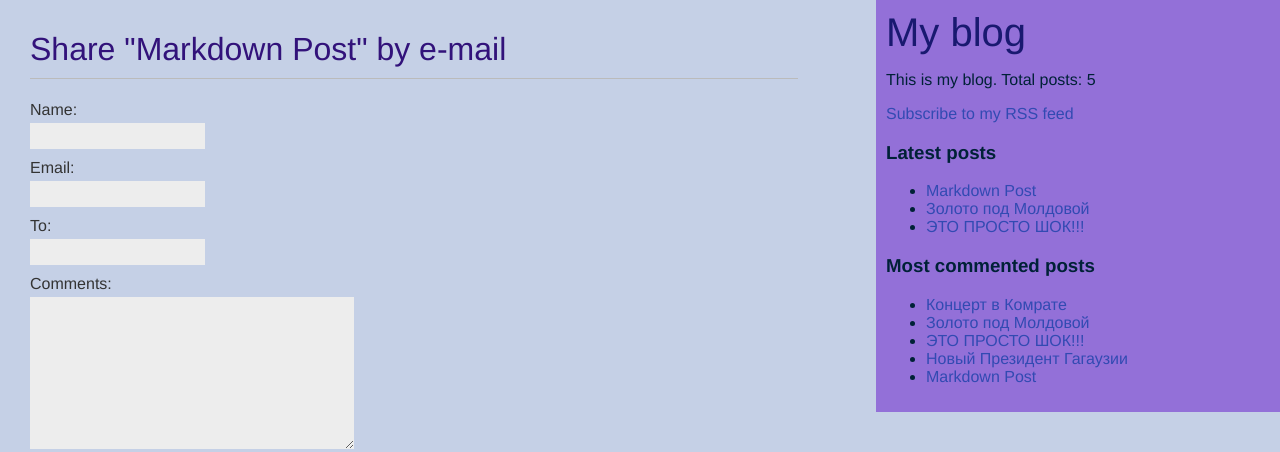
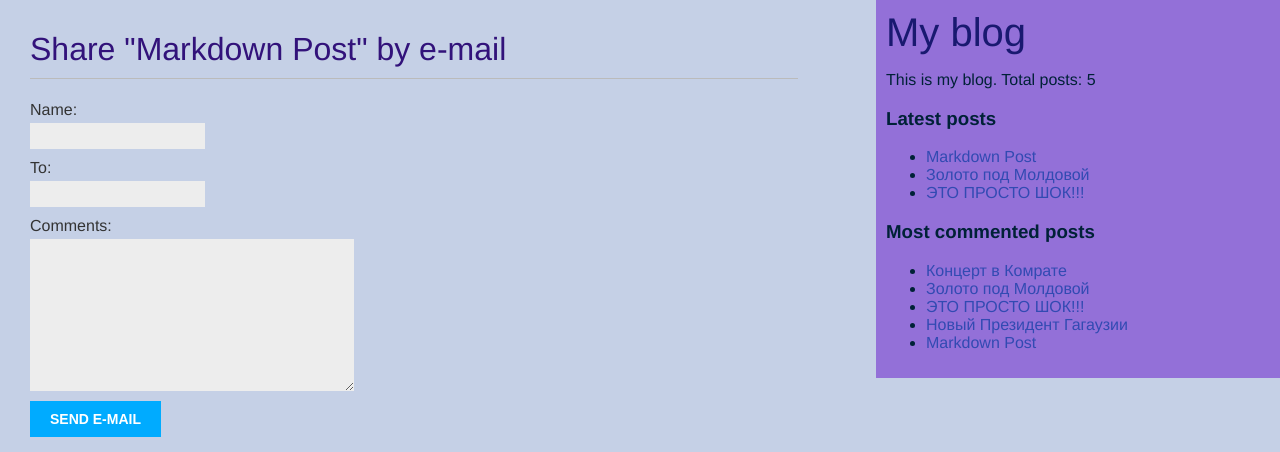
Before and after one commit to CapsamunStepan/Django_blogApp, a Django app: page /blog/5/share/ in a window 1280 px wide. Shown: the top 452 px of the page. Run offline with Django 4.2, Linux system fonts and the light colour scheme; data comes from the database, SQL or seed files in the repository; both versions use the stored data as it was after the commit; parts of the project's set-up code (start-up, migrations or seed data) failed here and were passed over.

Commit message:
hide sender email and label

```diff
--- a/mysite/blog/forms.py
+++ b/mysite/blog/forms.py
@@ -4,7 +4,7 @@ from .models import Comment
 
 class EmailPostForm(forms.Form):
     name = forms.CharField(max_length=25)
-    email = forms.EmailField()
+    email_ = forms.EmailField()
     to = forms.EmailField()
     comments = forms.CharField(required=False, widget=forms.Textarea)
 
--- a/mysite/blog/static/blog/css/blog.css
+++ b/mysite/blog/static/blog/css/blog.css
@@ -116,3 +116,11 @@ input[type=submit] {
     font-size:12px;
     color:#666;
 }
+
+#id_email_ {
+    display: none;
+}
+
+label[for="id_email_"] {
+    display: none;
+}
--- a/mysite/blog/templates/blog/base.html
+++ b/mysite/blog/templates/blog/base.html
@@ -17,7 +17,7 @@
   Total posts: {% total_posts %}
  </p>
   <p>
- <a href="{% url "blog:post_feed" %}">
+ <a href="{% url 'blog:post_feed' %}" style="display: none;">
  Subscribe to my RSS feed
  </a>
  </p>
```
Also changed, not shown: mysite/db.sqlite3.
